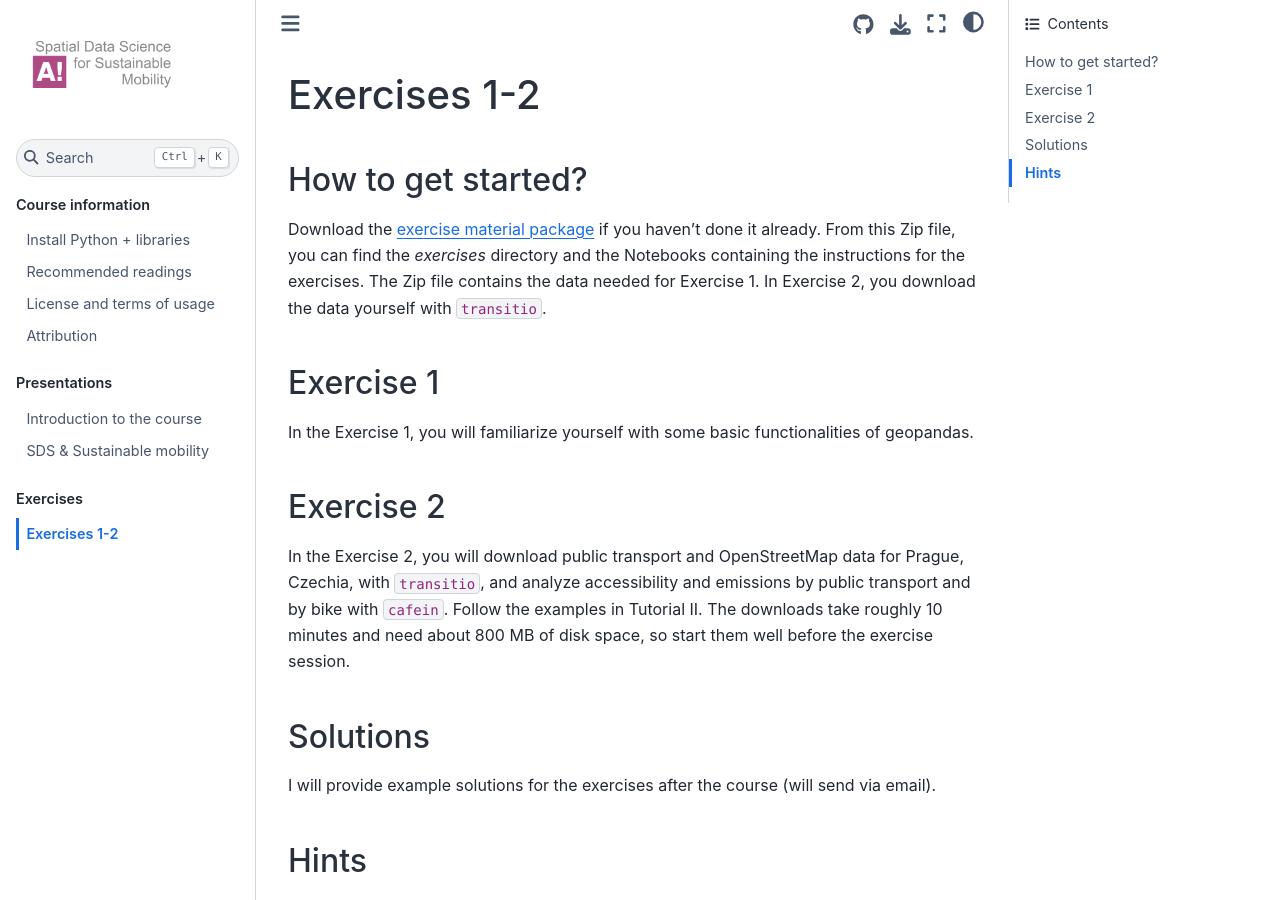
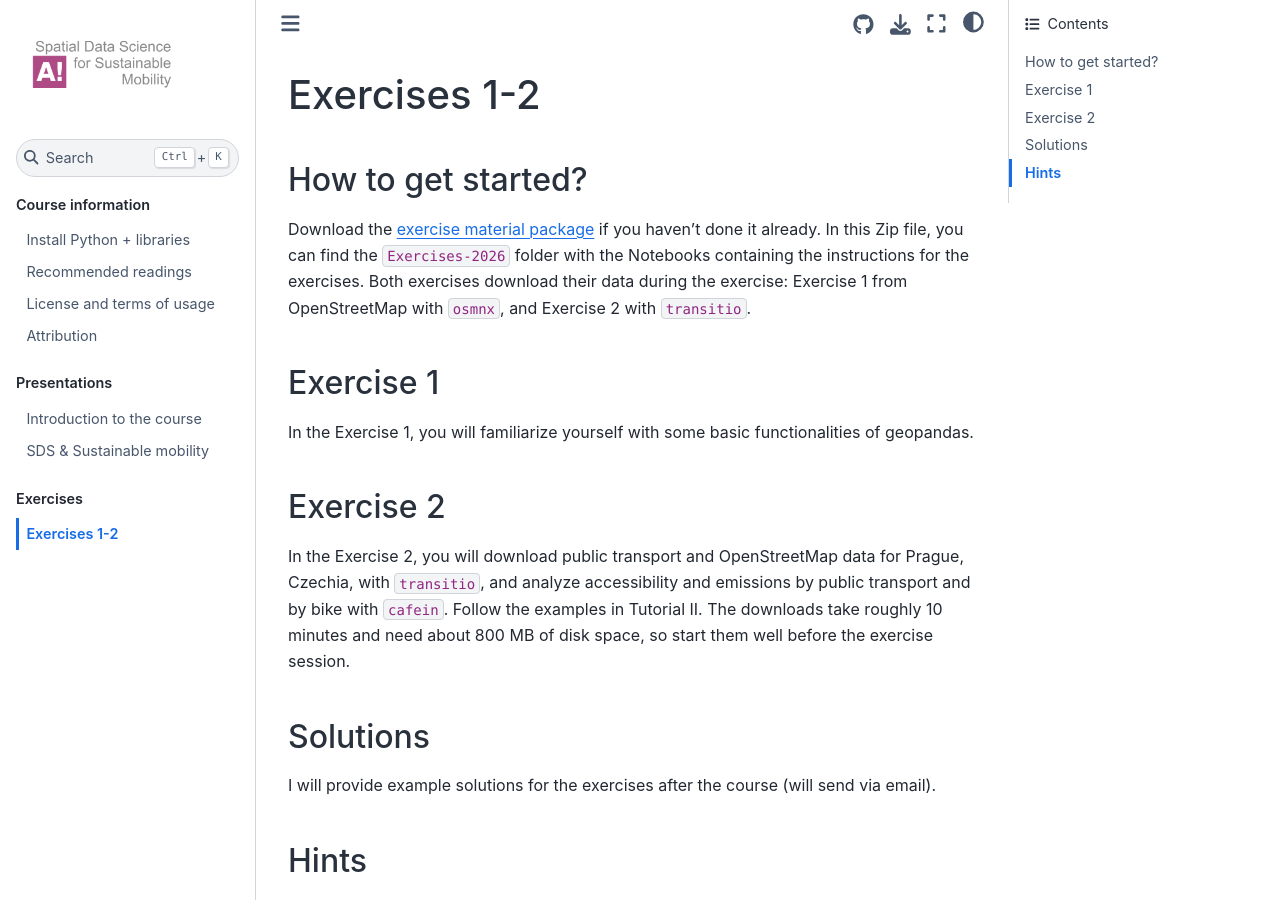
Before and after one commit to HTenkanen/mobility-course, a Sphinx documentation site: the page built from source/lessons/L1/exercise-1.rst, in a window 1280 px wide and 900 px high. Built offline with Sphinx 7.4.7 and the Sphinx Book theme 1.1.4, drawn with Linux system fonts in a browser that asks for light colours; pages that are not in the unit, such as notebooks, are missing from menus.

Commit message:
Describe the 2026 exercise package on the exercise page

```diff
--- a/source/lessons/L1/exercise-1.rst
+++ b/source/lessons/L1/exercise-1.rst
@@ -4,8 +4,8 @@ Exercises 1-2
 How to get started?
 -------------------
 
-Download the `exercise material package <https://drive.google.com/file/d/1mHGGXk4571InVniE-oDT-tqwQrVuAApP/view?usp=sharing>`__ if you haven't done it already. From this Zip file, you can find the `exercises` directory
-and the Notebooks containing the instructions for the exercises. The Zip file contains the data needed for Exercise 1. In Exercise 2, you download the data yourself with ``transitio``.
+Download the `exercise material package <https://drive.google.com/file/d/1mHGGXk4571InVniE-oDT-tqwQrVuAApP/view?usp=sharing>`__ if you haven't done it already. In this Zip file, you can find the ``Exercises-2026`` folder
+with the Notebooks containing the instructions for the exercises. Both exercises download their data during the exercise: Exercise 1 from OpenStreetMap with ``osmnx``, and Exercise 2 with ``transitio``.
 
 Exercise 1
 ----------
```
